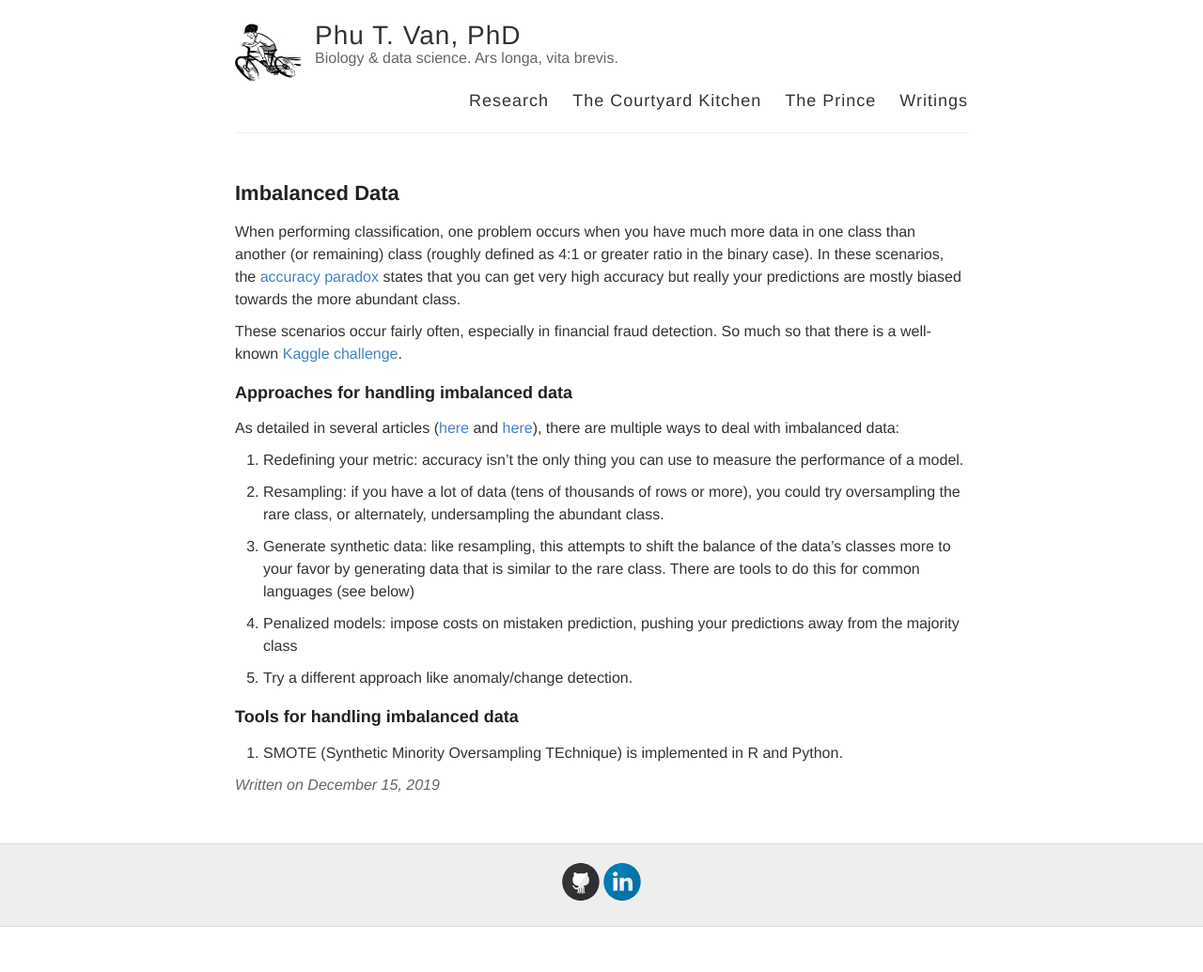
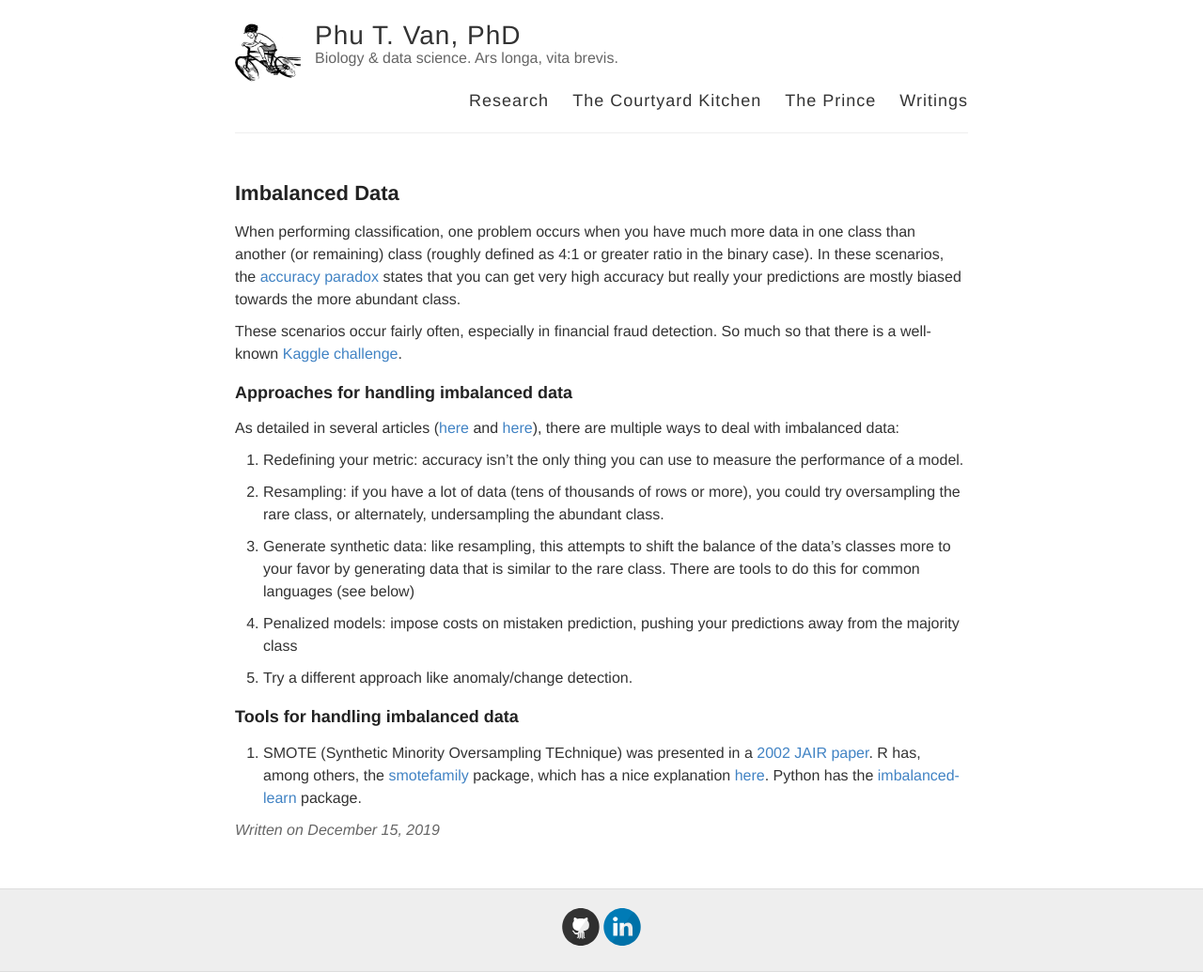
Before and after one commit to ptvan/ptvan.github.io, a Jekyll site: the page built from _posts/2019-12-15-imbalanced-data.md, in a window 1280 px wide. Shown: the whole page at 94% size. Built offline with Jekyll 4.4.1, drawn with Linux system fonts in a browser that asks for light colours; before the commit the page ends 987 px from its top, so only the background shows below that.

Commit message:
updated imbalanced data blogpost

```diff
--- a/_posts/2019-12-15-imbalanced-data.md
+++ b/_posts/2019-12-15-imbalanced-data.md
@@ -23,4 +23,4 @@ As detailed in several articles ([here](https://machinelearningmastery.com/tacti
 
 ### Tools for handling imbalanced data
 
-1. SMOTE (Synthetic Minority Oversampling TEchnique) is implemented in R and Python.
+1. SMOTE (Synthetic Minority Oversampling TEchnique) was presented in a [2002 JAIR paper](https://www.jair.org/index.php/jair/article/view/10302). R has, among others, the [smotefamily](https://cran.r-project.org/web/packages/smotefamily/index.html) package, which has a nice explanation [here](http://rikunert.com/SMOTE_explained). Python has the [imbalanced-learn](https://pypi.org/project/imbalanced-learn/) package.
```
